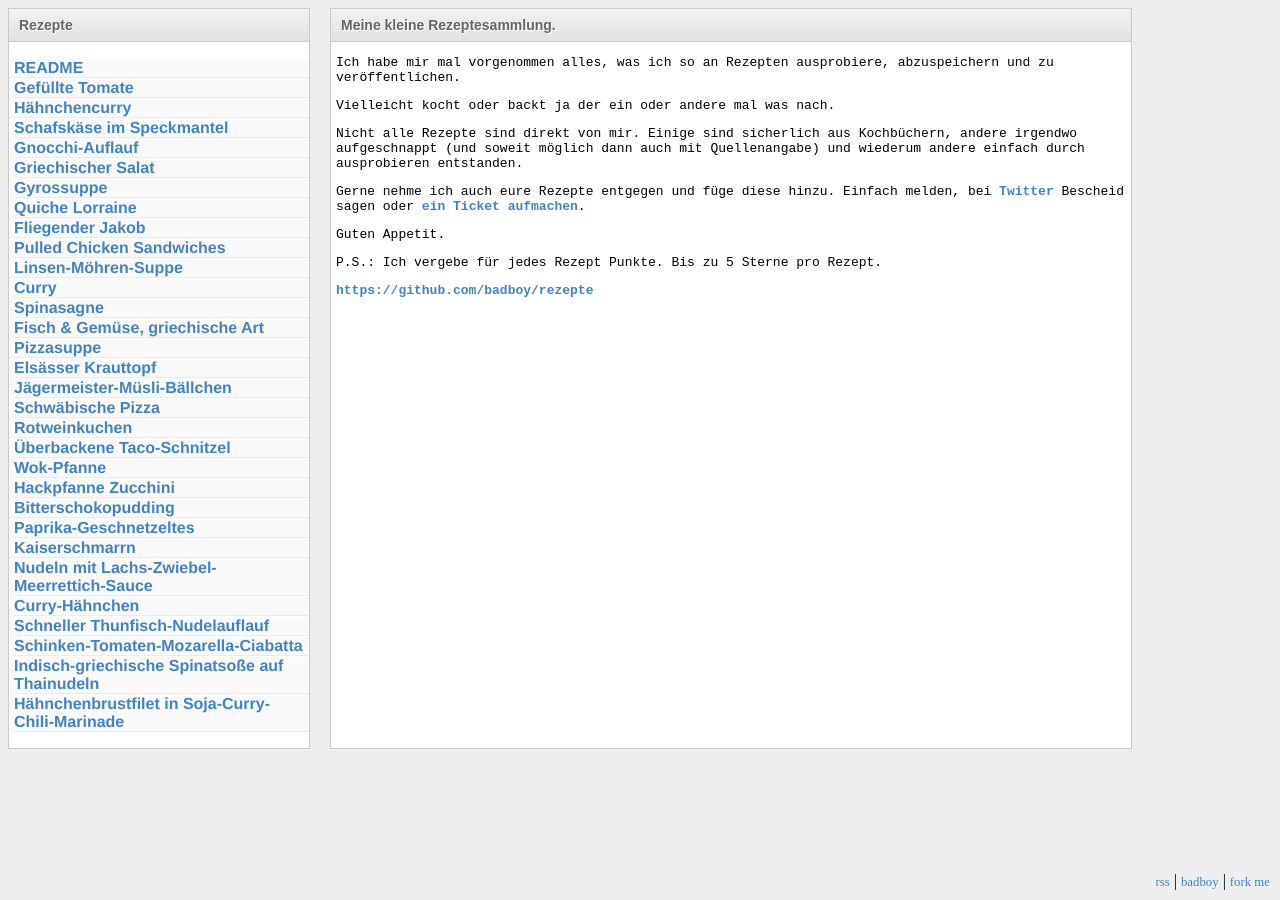
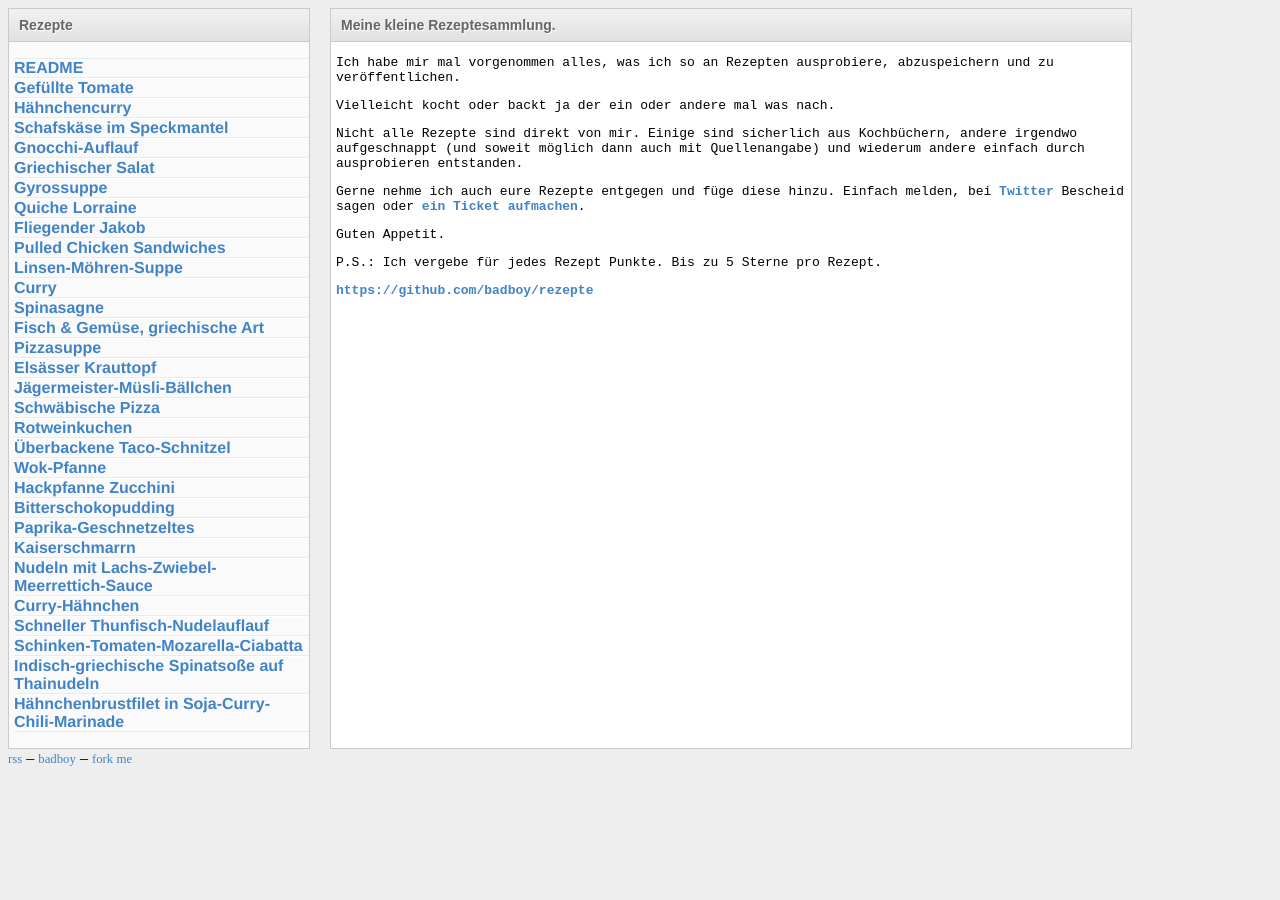
Before and after one commit to badboy/rezepte, a Jekyll site: the page built from index.md, in a window 1280 px wide. Built offline with Jekyll 4.4.1, drawn with Linux system fonts in a browser that asks for light colours.

Commit message:
Fix layout

```diff
--- a/_layouts/default.html
+++ b/_layouts/default.html
@@ -28,8 +28,8 @@
     </div>
 
     <div id="footer">
-      <a href="/feed.xml">rss</a> |
-      <a href="http://github.com/badboy">badboy</a> |
+      <a href="/feed.xml">rss</a> –
+      <a href="http://github.com/badboy">badboy</a> –
       <a href="http://github.com/badboy/rezepte">fork me</a>
   </body>
 </html>
--- a/style.css
+++ b/style.css
@@ -18,6 +18,7 @@ body {
   border-width: 1px 1px 1px 1px;
   margin: 0;
   margin-right: 20px;
+  background-color: #FAFAFB;
 }
 h1 {
   margin: 0;
@@ -53,6 +54,9 @@ h1 a:hover {
   border-bottom: 1px solid #e9ecee;
   font-family: helvetica, arial, freesans, clean, sans-serif;
 }
+#navi li:first-child {
+  border-top: 1px solid #e9ecee;
+}
 #navi li:hover {
   background-color: #F0F0F3;
 }
@@ -79,11 +83,6 @@ a {
 #main .content {
   font-family: monospace;
 }
-#footer {
-  position: absolute;
-  bottom: 10px;
-  right: 10px;
-}
 #footer a {
   font-size: 0.8em;
   font-weight: normal;
@@ -98,9 +97,4 @@ a {
     width: 99%;
     word-wrap: break-word;
   }
-
-  #footer {
-    position: static;
-    text-align: right;
-  }
 }
```
